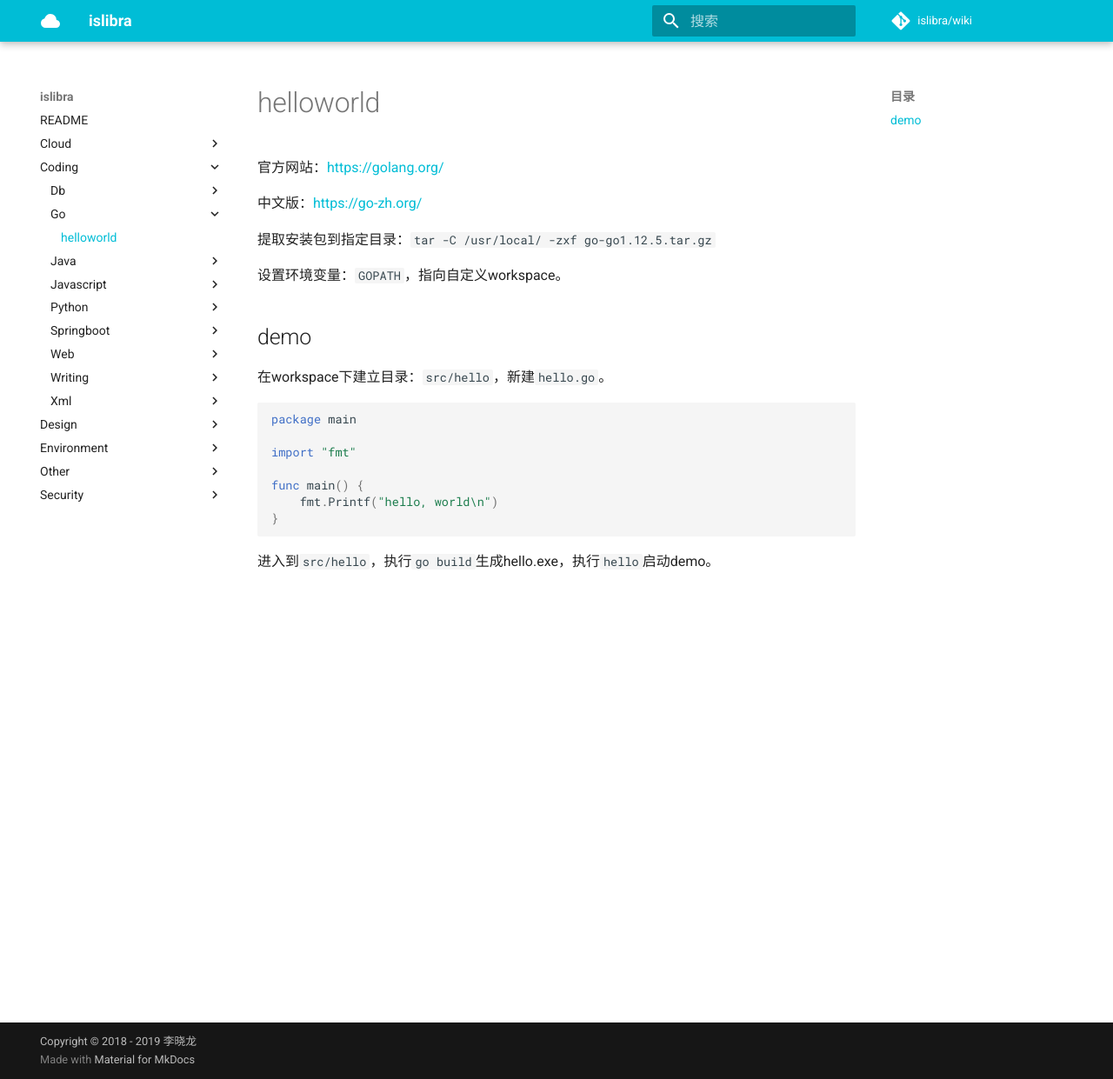
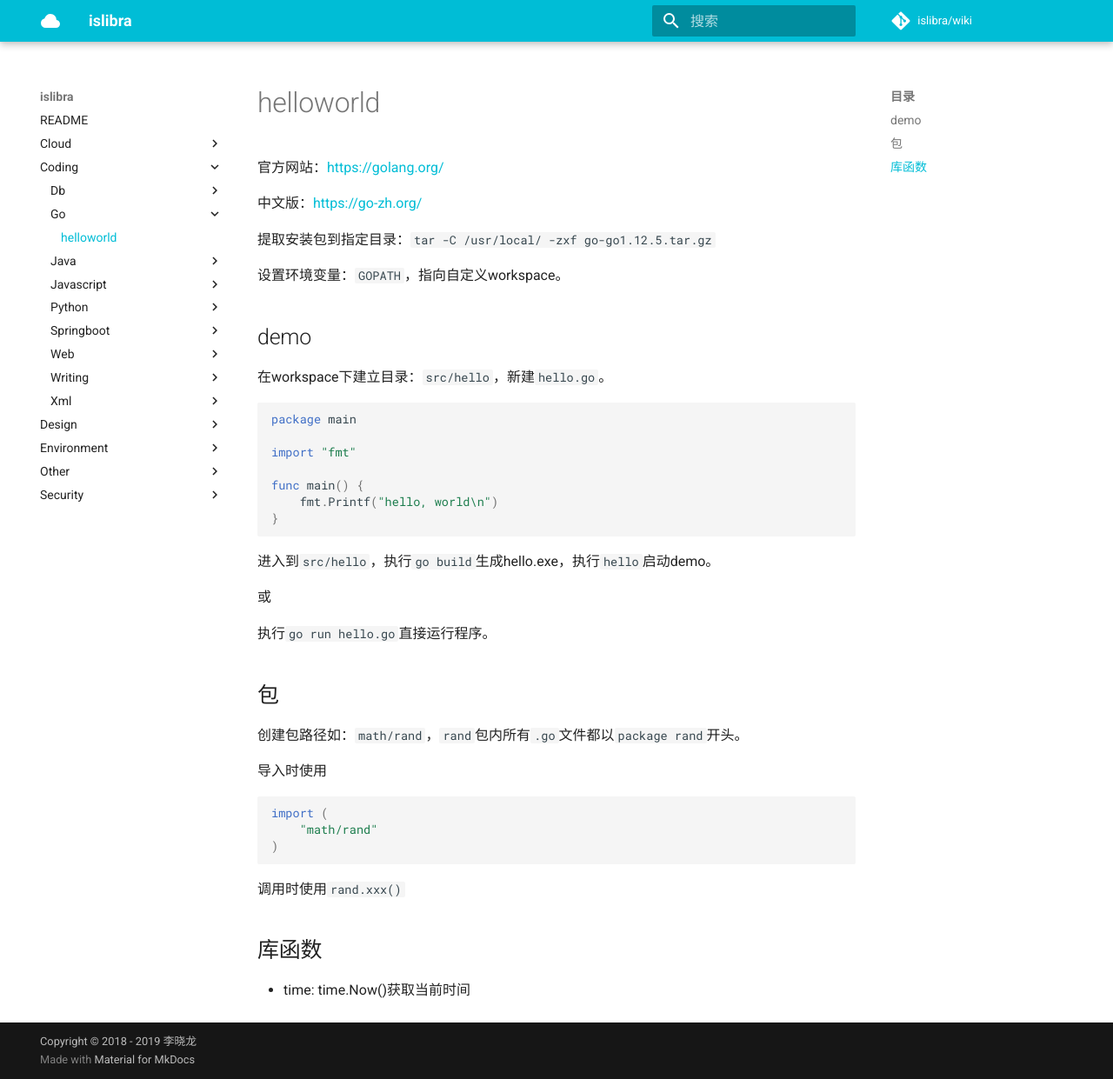
Before and after one commit to islibra/wiki, an MkDocs documentation site: the page built from docs/coding/go/helloworld.md, in a window 1280 px wide and 1241 px high. Shown: the whole window at 87% size. Built offline with MkDocs 1.6.1 and Material for MkDocs 9.7.7, drawn with Linux system fonts in a browser that asks for light colours; comment, search, counter and statistics services are not loaded.

Commit message:
add go package

````diff
--- a/docs/coding/go/helloworld.md
+++ b/docs/coding/go/helloworld.md
@@ -23,3 +23,24 @@ func main() {
 ```
 
 进入到`src/hello`，执行`go build`生成hello.exe，执行`hello`启动demo。
+
+或
+
+执行`go run hello.go`直接运行程序。
+
+## 包
+
+创建包路径如：`math/rand`，`rand`包内所有`.go`文件都以`package rand`开头。
+
+导入时使用
+```go
+import (
+	"math/rand"
+)
+```
+
+调用时使用`rand.xxx()`
+
+## 库函数
+
+- time: time.Now()获取当前时间
````
Also changed, not shown: docs/coding/writing/mkdocs.md (+1 -1 lines), docs/environment/tools/快捷键.md (+3 -0 lines).
